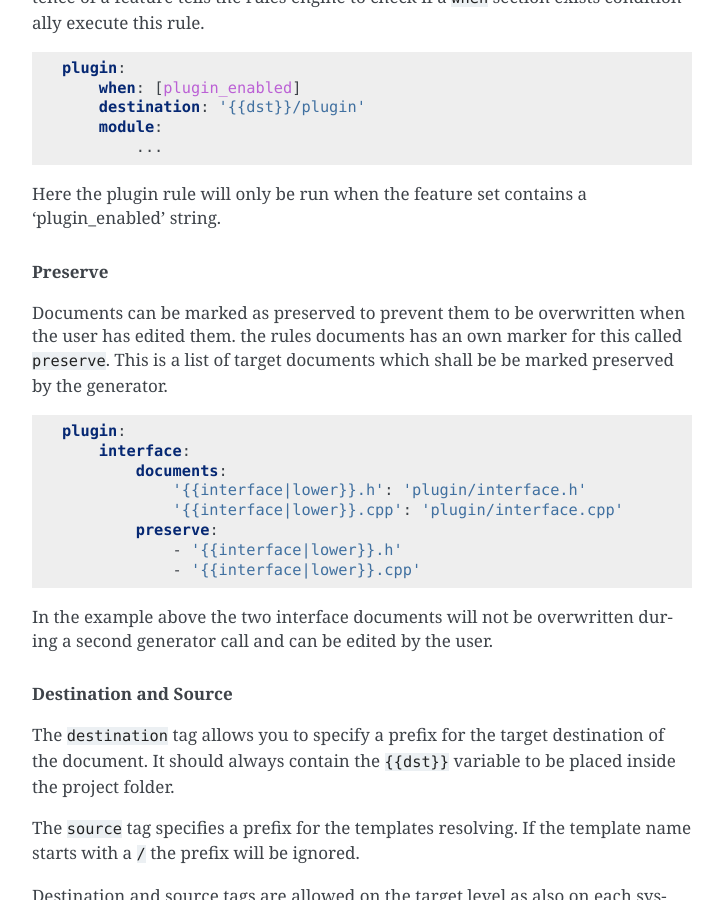
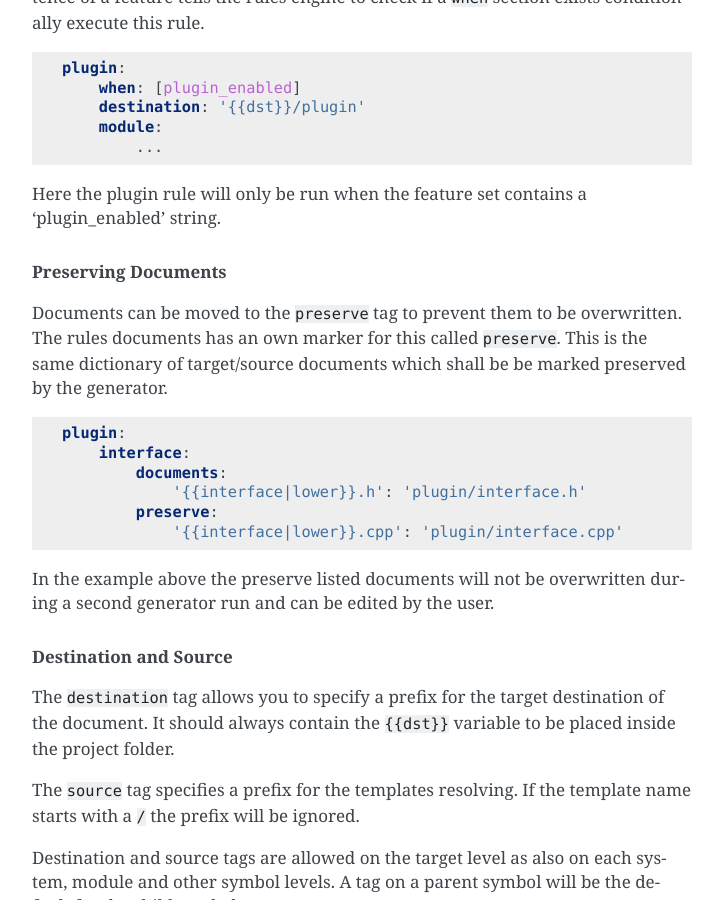
Before and after one commit to Pelagicore/qface, a Sphinx documentation site: the page built from docs/extending.rst, in a window 1280 px wide and 900 px high, scrolled down 2690 px. Shown: the whole window, without its empty margins (388-1111 px from the left). Built offline with Sphinx 7.4.7, drawn with Linux system fonts in a browser that asks for light colours.

Commit message:
Changed the logic for preserved documents in a rule file.
To make a document preserve you just move the target/source pair into
the preserve tag of the rule.

```diff
--- a/docs/extending.rst
+++ b/docs/extending.rst
@@ -140,9 +140,9 @@ The features are passed to the generator in your custom generator code. The exis
 
 Here the plugin rule will only be run when the feature set contains a 'plugin_enabled' string.
 
-.. rubric:: Preserve
+.. rubric:: Preserving Documents
 
-Documents can be marked as preserved to prevent them to be overwritten when the user has edited them. the rules documents has an own marker for this called ``preserve``. This is a list of target documents which shall be be marked preserved by the generator.
+Documents can be moved to the ``preserve`` tag to prevent them to be overwritten. The rules documents has an own marker for this called ``preserve``. This is the same dictionary of target/source documents which shall be be marked preserved by the generator.
 
 
 .. code-block:: yaml
@@ -151,12 +151,10 @@ Documents can be marked as preserved to prevent them to be overwritten when the
         interface:
             documents:
                 '{{interface|lower}}.h': 'plugin/interface.h'
+            preserve:
                 '{{interface|lower}}.cpp': 'plugin/interface.cpp'
-            preserve:
-                - '{{interface|lower}}.h'
-                - '{{interface|lower}}.cpp'
 
-In the example above the two interface documents will not be overwritten during a second generator call and can be edited by the user.
+In the example above the preserve listed documents will not be overwritten during a second generator run and can be edited by the user.
 
 .. rubric:: Destination and Source
 
```
Also changed, not shown: 1 other file.
